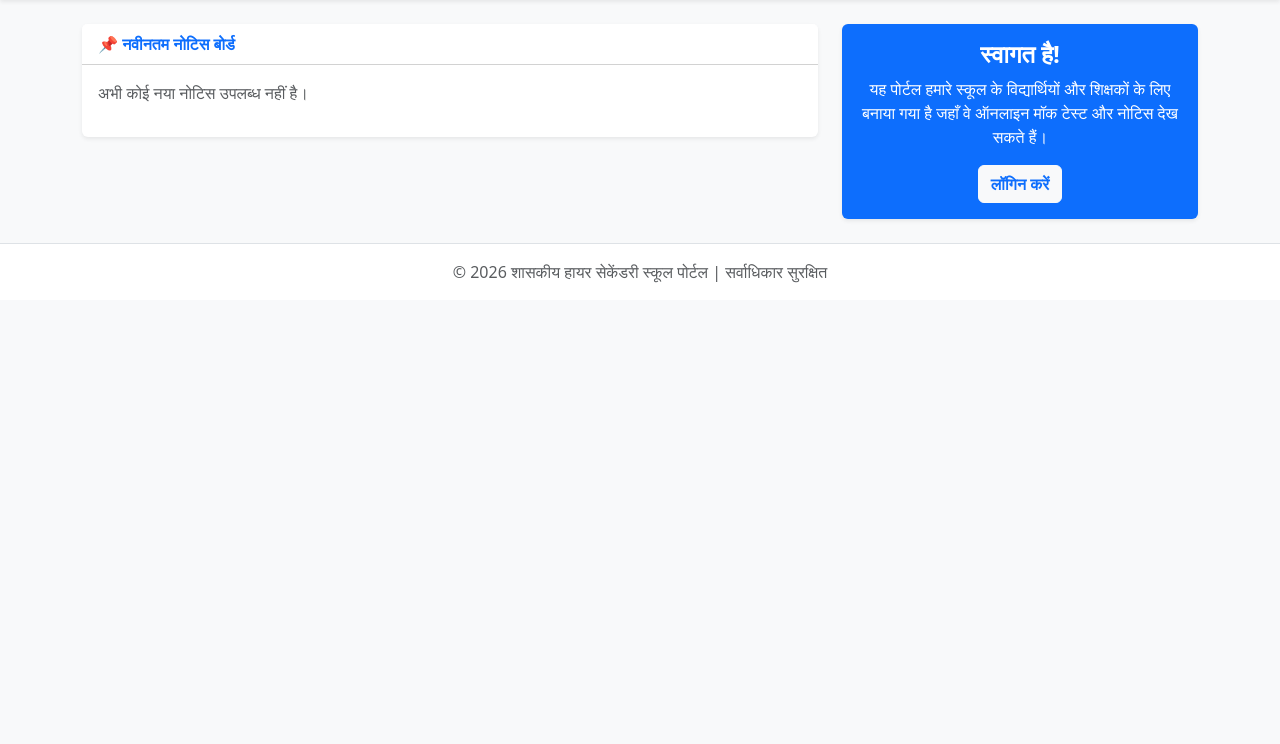
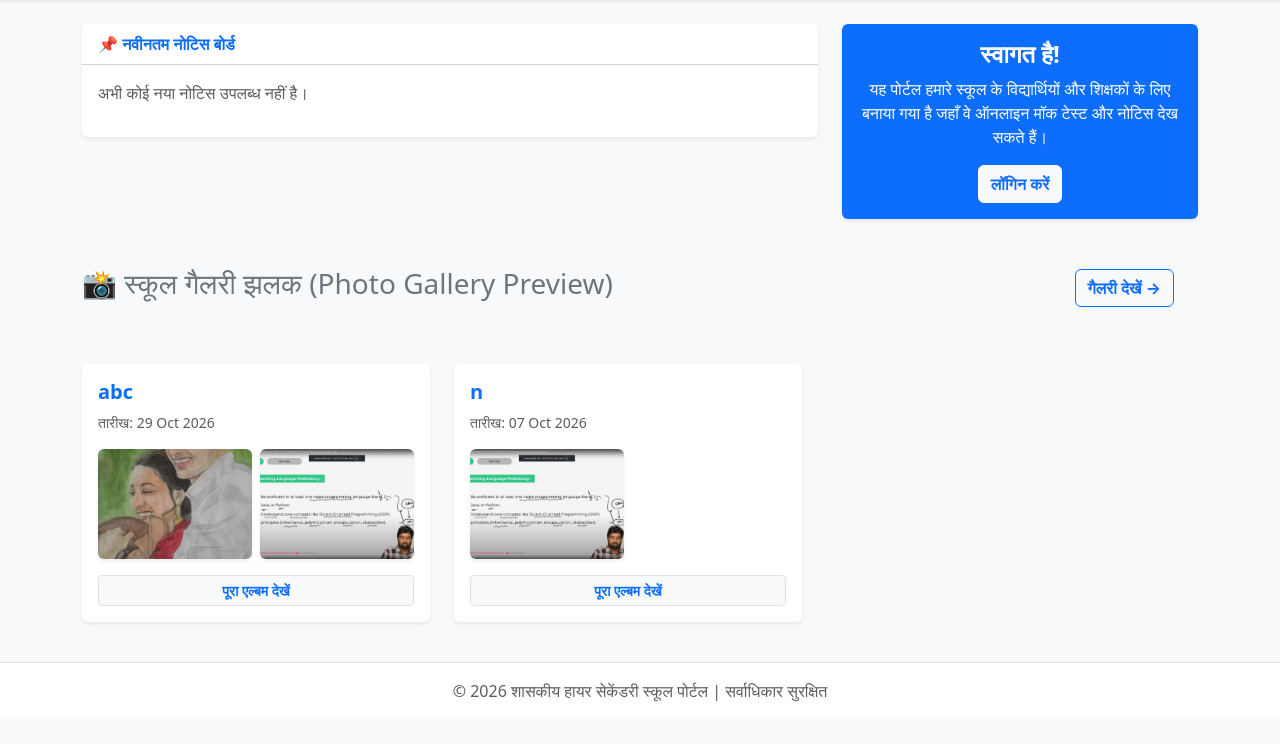
Before and after one commit to Gajendra-dev-ux/schoolPortal, a Django app: page / in a window 1280 px wide. Shown: the part 56-800 px from the top of the page. Run offline with Django 5.2, Linux system fonts and the light colour scheme; data comes from the database, SQL or seed files in the repository; data that the repository does not hold is empty.

Commit message:
Updated code and fixes

```diff
--- a/core/templates/core/home.html
+++ b/core/templates/core/home.html
@@ -35,5 +35,51 @@
             </div>
         </div>
     </div>
+
+    <!-- NAYA GALLERY SECTION (Home Page ke Sabse Niche) -->
+    <div class="row mb-2 mt-5">
+        <div class="col-md-12 d-flex justify-content-between align-items-center">
+            <h3 class="text-secondary">📸 स्कूल गैलरी झलक (Photo Gallery Preview)</h3>
+            <a href="{% url 'gallery' %}" class="btn btn-outline-primary fw-bold">गैलरी देखें →</a>
+        </div>
+    </div>
+
+    <div class="row g-4 mb-3">
+        {% if events %}
+            {% for event in events %}
+                <div class="col-md-4">
+                    <div class="card shadow-sm border-0 h-100">
+                        <div class="card-body d-flex flex-column">
+                            <h5 class="card-title fw-bold text-primary">
+                                <a href="{% url 'event_detail' event.id %}" class="text-decoration-none">{{ event.title }}</a>
+                            </h5>
+                            <p class="text-muted small mb-2">तारीख: {{ event.date|date:"d M Y" }}</p>
+
+                            <!-- Event ki shuruat ki 2 photos preview ke liye -->
+                            <div class="row g-2 mt-auto">
+                                {% for photo in event.photos.all|slice:":2" %}
+                                    <div class="col-6">
+                                        <a href="{% url 'event_detail' event.id %}">
+                                            <img src="{{ photo.image.url }}" class="img-fluid rounded shadow-sm w-100" alt="Event Photo" style="height: 110px; object-fit: cover;">
+                                        </a>
+                                    </div>
+                                {% endfor %}
+                            </div>
+
+                            <div class="mt-3 text-center">
+                                <a href="{% url 'event_detail' event.id %}" class="btn btn-sm btn-light w-100 border text-primary fw-bold">
+                                    पूरा एल्बम देखें
+                                </a>
+                            </div>
+                        </div>
+                    </div>
+                </div>
+            {% endfor %}
+        {% else %}
+            <div class="col-md-12">
+                <p class="text-muted">होम पेज पर दिखाने के लिए अभी कोई गैलरी फोटो उपलब्ध नहीं है।</p>
+            </div>
+        {% endif %}
+    </div>
 </div>
 {% endblock %}
--- a/school_portal/settings.py
+++ b/school_portal/settings.py
@@ -9,7 +9,7 @@ https://docs.djangoproject.com/en/6.1/topics/settings/
 For the full list of settings and their values, see
 https://docs.djangoproject.com/en/6.1/ref/settings/
 """
-
+import os
 from pathlib import Path
 
 # Build paths inside the project like this: BASE_DIR / 'subdir'.
@@ -130,7 +130,7 @@ MAILERS = {
 LOGIN_REDIRECT_URL = 'dashboard'
 LOGOUT_REDIRECT_URL = 'home'
 
-import os
+
 
 MEDIA_URL = '/media/'
 MEDIA_ROOT = os.path.join(BASE_DIR, 'media')
```
